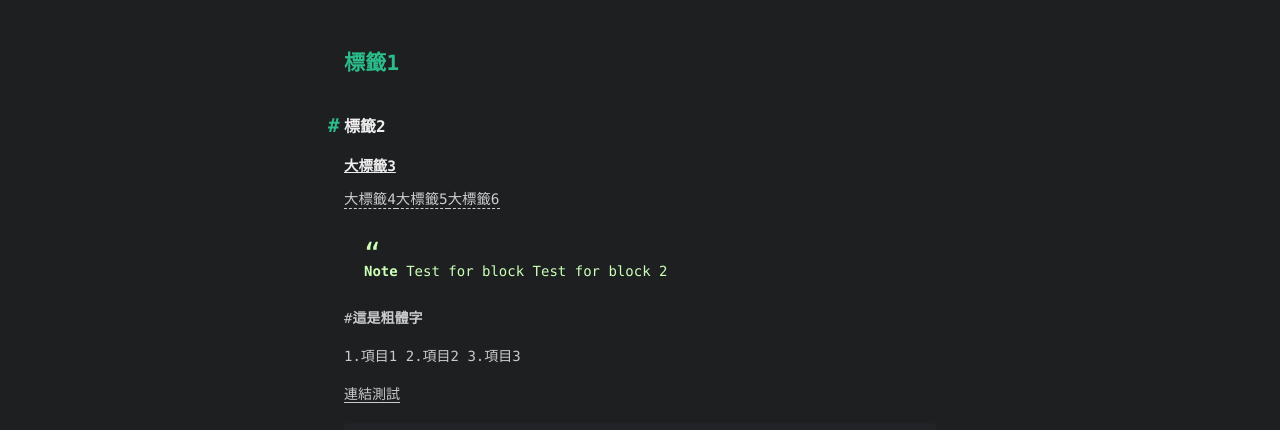
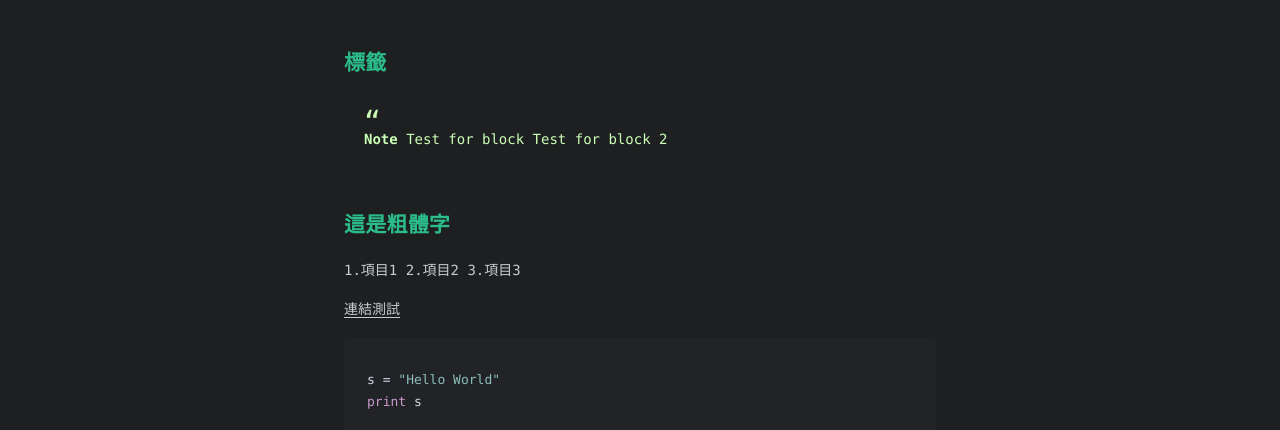
Before and after one commit to neineihao/neineihao.github.io, a plain HTML site: page 2017/05/25/Hello-World-0/index.html in a window 1280 px wide. Shown: the part 128-558 px from the top of the page. Drawn offline with Linux system fonts and the light colour scheme; a web font is replaced by a local one.

Commit message:
Site updated: 2017-05-25 17:48:43

```diff
--- a/2017/05/25/Hello-World-0/index.html
+++ b/2017/05/25/Hello-World-0/index.html
@@ -6,17 +6,17 @@
     <meta http-equiv="X-UA-Compatible" content="IE=edge">
     <meta name="HandheldFriendly" content="True">
     <meta name="viewport" content="width=device-width, initial-scale=1, maximum-scale=1" />
-    <meta name="description" content="標籤1標籤2大標籤3大標籤4大標籤5大標籤6 Note Test for block Test for block 2  #這是粗體字 1.項目1 2.項目2 3.項目3 連結測試 12s = &quot;Hello World&quot;print s">
+    <meta name="description" content="標籤 Note Test for block Test for block 2  這是粗體字1.項目1 2.項目2 3.項目3 連結測試 12s = &quot;Hello World&quot;print s">
 <meta property="og:type" content="article">
 <meta property="og:title" content="Hello_World">
 <meta property="og:url" content="http://yoursite.com/2017/05/25/Hello-World-0/index.html">
 <meta property="og:site_name" content="Hao&#39;s World">
-<meta property="og:description" content="標籤1標籤2大標籤3大標籤4大標籤5大標籤6 Note Test for block Test for block 2  #這是粗體字 1.項目1 2.項目2 3.項目3 連結測試 12s = &quot;Hello World&quot;print s">
+<meta property="og:description" content="標籤 Note Test for block Test for block 2  這是粗體字1.項目1 2.項目2 3.項目3 連結測試 12s = &quot;Hello World&quot;print s">
 <meta property="og:image" content="http://imgur.com/u4N3wpJ">
-<meta property="og:updated_time" content="2017-05-25T08:42:22.026Z">
+<meta property="og:updated_time" content="2017-05-25T08:48:30.724Z">
 <meta name="twitter:card" content="summary">
 <meta name="twitter:title" content="Hello_World">
-<meta name="twitter:description" content="標籤1標籤2大標籤3大標籤4大標籤5大標籤6 Note Test for block Test for block 2  #這是粗體字 1.項目1 2.項目2 3.項目3 連結測試 12s = &quot;Hello World&quot;print s">
+<meta name="twitter:description" content="標籤 Note Test for block Test for block 2  這是粗體字1.項目1 2.項目2 3.項目3 連結測試 12s = &quot;Hello World&quot;print s">
 <meta name="twitter:image" content="http://imgur.com/u4N3wpJ">
 
 
@@ -101,7 +101,7 @@
 
     </div>
     <div id="toc">
-      <ol class="toc"><li class="toc-item toc-level-1"><a class="toc-link" href="#標籤1"><span class="toc-number">1.</span> <span class="toc-text">標籤1</span></a><ol class="toc-child"><li class="toc-item toc-level-2"><a class="toc-link" href="#標籤2"><span class="toc-number">1.1.</span> <span class="toc-text">標籤2</span></a><ol class="toc-child"><li class="toc-item toc-level-3"><a class="toc-link" href="#大標籤3"><span class="toc-number">1.1.1.</span> <span class="toc-text">大標籤3</span></a><ol class="toc-child"><li class="toc-item toc-level-4"><a class="toc-link" href="#大標籤4"><span class="toc-number">1.1.1.1.</span> <span class="toc-text">大標籤4</span></a><ol class="toc-child"><li class="toc-item toc-level-5"><a class="toc-link" href="#大標籤5"><span class="toc-number">1.1.1.1.1.</span> <span class="toc-text">大標籤5</span></a><ol class="toc-child"><li class="toc-item toc-level-6"><a class="toc-link" href="#大標籤6"><span class="toc-number">1.1.1.1.1.1.</span> <span class="toc-text">大標籤6</span></a></li></ol></li></ol></li></ol></li></ol></li></ol></li></ol>
+      <ol class="toc"><li class="toc-item toc-level-1"><a class="toc-link" href="#標籤"><span class="toc-number">1.</span> <span class="toc-text">標籤</span></a></li><li class="toc-item toc-level-1"><a class="toc-link" href="#這是粗體字"><span class="toc-number">2.</span> <span class="toc-text">這是粗體字</span></a></li></ol>
     </div>
   </span>
 </div>
@@ -135,13 +135,12 @@
 
 
   <div class="content" itemprop="articleBody">
-    <h1 id="標籤1"><a href="#標籤1" class="headerlink" title="標籤1"></a>標籤1</h1><h2 id="標籤2"><a href="#標籤2" class="headerlink" title="標籤2"></a>標籤2</h2><h3 id="大標籤3"><a href="#大標籤3" class="headerlink" title="大標籤3"></a>大標籤3</h3><h4 id="大標籤4"><a href="#大標籤4" class="headerlink" title="大標籤4"></a>大標籤4</h4><h5 id="大標籤5"><a href="#大標籤5" class="headerlink" title="大標籤5"></a>大標籤5</h5><h6 id="大標籤6"><a href="#大標籤6" class="headerlink" title="大標籤6"></a>大標籤6</h6><blockquote>
+    <h1 id="標籤"><a href="#標籤" class="headerlink" title="標籤"></a>標籤</h1><blockquote>
 <p><strong>Note</strong>
 Test for block
 Test for block 2</p>
 </blockquote>
-<p>#<strong>這是粗體字</strong></p>
-<p>1.項目1
+<h1 id="這是粗體字"><a href="#這是粗體字" class="headerlink" title="這是粗體字"></a><strong>這是粗體字</strong></h1><p>1.項目1
 2.項目2
 3.項目3</p>
 <p><a href="https://www.amazon.co.jp" target="_blank" rel="external">連結測試</a></p>
@@ -178,7 +177,7 @@ Test for block 2</p>
     </div>
 
     <div id="toc-footer" style="display: none">
-      <ol class="toc"><li class="toc-item toc-level-1"><a class="toc-link" href="#標籤1"><span class="toc-number">1.</span> <span class="toc-text">標籤1</span></a><ol class="toc-child"><li class="toc-item toc-level-2"><a class="toc-link" href="#標籤2"><span class="toc-number">1.1.</span> <span class="toc-text">標籤2</span></a><ol class="toc-child"><li class="toc-item toc-level-3"><a class="toc-link" href="#大標籤3"><span class="toc-number">1.1.1.</span> <span class="toc-text">大標籤3</span></a><ol class="toc-child"><li class="toc-item toc-level-4"><a class="toc-link" href="#大標籤4"><span class="toc-number">1.1.1.1.</span> <span class="toc-text">大標籤4</span></a><ol class="toc-child"><li class="toc-item toc-level-5"><a class="toc-link" href="#大標籤5"><span class="toc-number">1.1.1.1.1.</span> <span class="toc-text">大標籤5</span></a><ol class="toc-child"><li class="toc-item toc-level-6"><a class="toc-link" href="#大標籤6"><span class="toc-number">1.1.1.1.1.1.</span> <span class="toc-text">大標籤6</span></a></li></ol></li></ol></li></ol></li></ol></li></ol></li></ol>
+      <ol class="toc"><li class="toc-item toc-level-1"><a class="toc-link" href="#標籤"><span class="toc-number">1.</span> <span class="toc-text">標籤</span></a></li><li class="toc-item toc-level-1"><a class="toc-link" href="#這是粗體字"><span class="toc-number">2.</span> <span class="toc-text">這是粗體字</span></a></li></ol>
     </div>
 
     <div id="share-footer" style="display: none">
```
